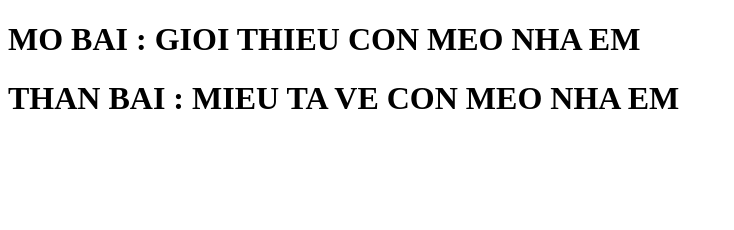
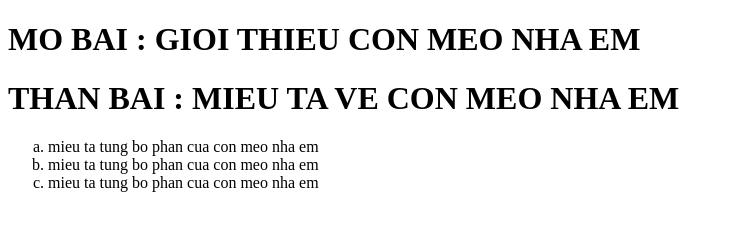
Before and after one commit to dogoethec1t62025/ngay-13, a plain HTML site: page index.html in a window 1280 px wide. Shown: the whole page, without its empty margins (0-734 px from the left). Drawn offline with Linux system fonts and the light colour scheme.

Commit message:
2.ccommit lan 2

```diff
--- a/index.html
+++ b/index.html
@@ -8,5 +8,10 @@
   <body>
     <h1>MO BAI : GIOI THIEU CON MEO NHA EM</h1>
     <h1>THAN BAI : MIEU TA VE CON MEO NHA EM</h1>
+    <ol type="a">
+      <li>mieu ta tung bo phan cua con meo nha em</li>
+      <li>mieu ta tung bo phan cua con meo nha em</li>
+      <li>mieu ta tung bo phan cua con meo nha em</li>
+    </ol>
   </body>
 </html>
```
